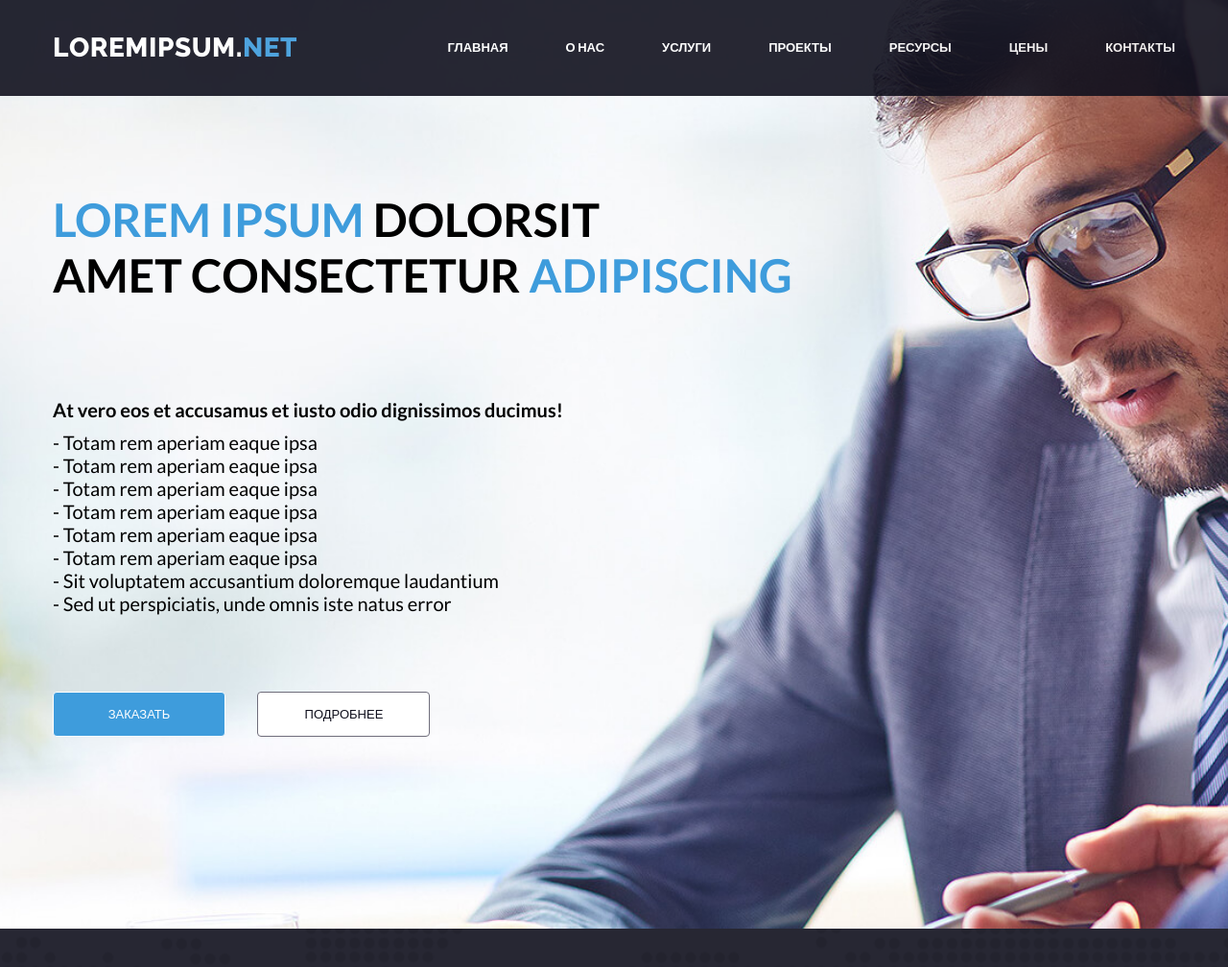
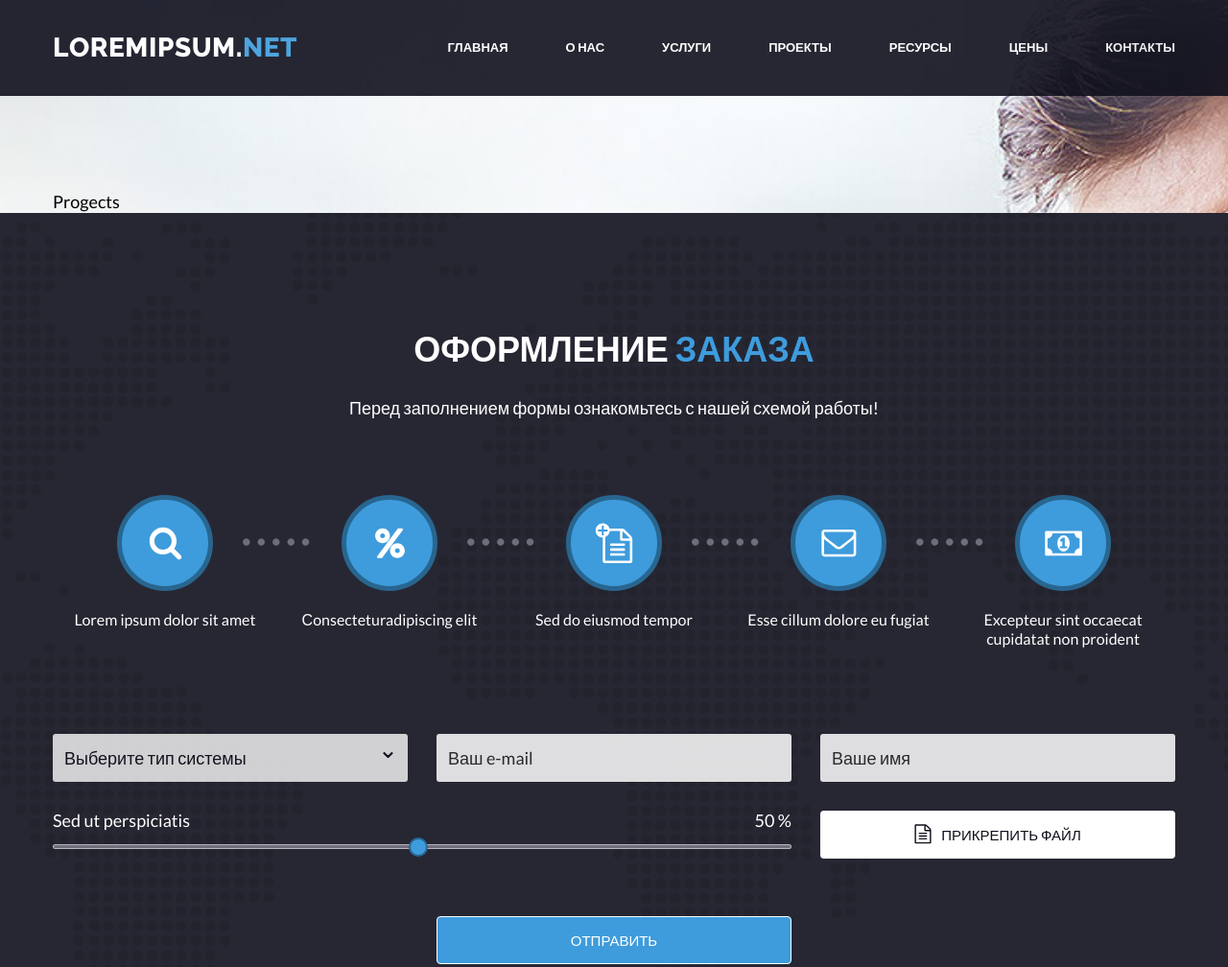
Before and after one commit to NelaSatsiuk/test, a plain HTML site: page pages/projects.html in a window 1280 px wide. Shown: the top 1008 px of the page at 96% size. Drawn offline with nearby package versions, Linux system fonts and the light colour scheme; files that its build step writes are made by us from their sources; files whose address does not match are found by name.

Commit message:
add fixprojects

```diff
--- a/pages/projects.html
+++ b/pages/projects.html
@@ -53,26 +53,7 @@
     <div class="main">
         <div class="container">
             <div class="main__content">
-                <h1 class="main__title">
-                    <span class="main__title main__title--blue">lorem ipsum</span>
-                    dolorsit <br>amet consectetur <span class="main__title main__title--blue">adipiscing</span>
-                </h1>
-                <p class="main__description">At vero eos et accusamus et iusto odio dignissimos ducimus!</p>
-                <ul class="main__list">
-                    <li class="main__item">- Totam rem aperiam eaque ipsa</li>
-                    <li class="main__item">- Totam rem aperiam eaque ipsa</li>
-                    <li class="main__item">- Totam rem aperiam eaque ipsa</li>
-                    <li class="main__item">- Totam rem aperiam eaque ipsa</li>
-                    <li class="main__item">- Totam rem aperiam eaque ipsa</li>
-                    <li class="main__item">- Totam rem aperiam eaque ipsa</li>
-                    <li class="main__item">- Sit voluptatem accusantium doloremque laudantium</li>
-                    <li class="main__item">- Sed ut perspiciatis, unde omnis iste natus error</li>
-                </ul>
-                <div class="main__buttons">
-                    <button class="main__order">Заказать</button>
-                    <button class="main__more">Подробнее</button>
-                </div>
-            </div>
+                Progects
         </div>
     </div>
     <div class="order">
```
